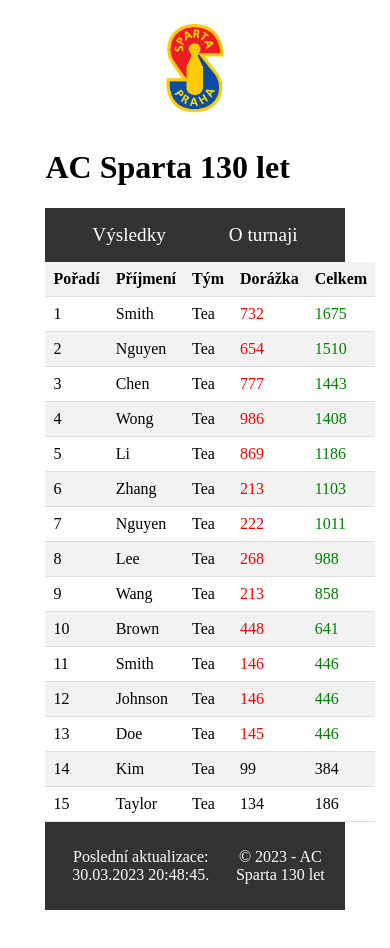
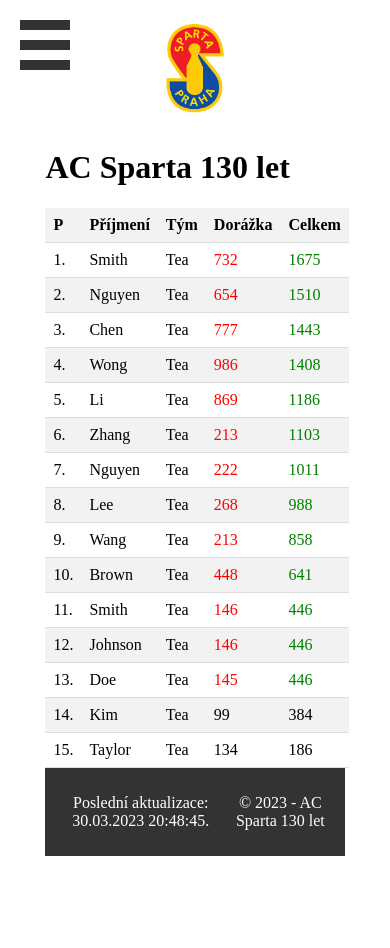
Before and after one commit to vojtechkrakora/sparta.github.io, an Angular app in the folder sparta130/: page / in a window 390 px wide. Shown: the top 948 px of the page. Built offline with nearby package versions, Linux system fonts and the light colour scheme.

Commit message:
adds responsive menu

```diff
--- a/sparta130/src/app/app.component.css
+++ b/sparta130/src/app/app.component.css
@@ -1,3 +1,6 @@
+
+@media only screen and (min-width: 751px) {
+
   nav ul {
     margin: 0;
     padding: 0;
@@ -59,3 +62,86 @@
   nav ul:after {
     clear: both;
   }
+
+}
+
+#hamburger-input{
+  display: none;
+}
+
+#hamburger-menu {
+    position: fixed;
+    top: 20px;
+    left: 20px;
+    width: 50px;
+    height: 50px;
+    display: none;
+    border: none;
+    padding: 0px;
+    margin: 0px;
+    font-family: 'Cabin', Sans-serif;
+    background: linear-gradient(
+      to bottom,
+      #333333, #333333 20%,
+      white 20%, white 40%,
+      #333333 40%, #333333 60%,
+      white 60%, white 80%,
+      #333333 80%, #333333 100%
+    );
+}
+
+#hamburger-menu #sidebar-menu {
+    visibility: hidden;
+    position: fixed;
+    top: 0;
+    left: -250px;
+    width: 200px;
+    height: 100%;
+    background-color: #333333;
+    transition: 0.3s;
+    padding: 0px 10px;
+    box-sizing: border-box;
+}
+
+#hamburger-menu h3 {
+  color: #ffffff;
+  font-size: 2.2rem;
+}
+
+#hamburger-menu ul {
+  padding-left: 0px;
+}
+
+#hamburger-menu li {
+  list-style-type: none;
+  line-height: 3rem;
+}
+
+#hamburger-menu a {
+  color: #ffffff;
+  font-size: 1.3rem;
+  text-decoration: none;
+}
+
+#hamburger-menu a:hover {
+  text-decoration: underline;
+}
+
+#hamburger-input:checked + #hamburger-menu #sidebar-menu {
+    visibility: visible;
+    left: 0;
+}
+#hamburger-input:checked ~ .overlay{
+   visibility: visible;
+  opacity: 0.4;
+}
+
+
+@media screen and (max-width: 750px) {
+  #desktop {
+    display: none;
+  }
+  #hamburger-menu {
+    display: inline;
+  }
+}
--- a/sparta130/src/app/app.component.html
+++ b/sparta130/src/app/app.component.html
@@ -1,4 +1,4 @@
-<nav>
+<nav id="desktop">
   <ul>
     <li><a routerLink="/">Výsledky</a>
       <ul>
@@ -14,4 +14,33 @@
     <li><a routerLink="/about">O turnaji</a></li>
   </ul>
 </nav>
+<input type="checkbox" id="hamburger-input" class="burger-shower" />
+<label id="hamburger-menu" for="hamburger-input">
+  <nav id="sidebar-menu">
+    <h3>Menu</h3>
+    <ul>
+      <li><a routerLink="/">Jednotlivci</a></li>
+      <li><a routerLink="/results/Team A">Příbram</a></li>
+      <li><a routerLink="/results/Team B">Rudná</a></li>
+      <li><a routerLink="/results/Team C">Sparta A</a></li>
+      <li><a routerLink="/results/Team A">Sparta B</a></li>
+      <li><a routerLink="/results/Team B">Strakonice</a></li>
+      <li><a routerLink="/results/Team C">Výběr</a></li>
+      <li><a routerLink="/about">O turnaji</a></li>
+    </ul>
+  </nav>
+</label>
+
+<div class="overlay"></div>
 <router-outlet></router-outlet>
+<script type="text/javascript">
+  const hamburger = document.querySelector('.hamburger');
+  const navMenu = document.querySelector('.menu ul');
+
+  hamburger.addEventListener('click', mobileMenu);
+
+  function mobileMenu() {
+    hamburger.classList.toggle('active');
+    navMenu.classList.toggle('active');
+  }
+</script>
--- a/sparta130/src/total-results/total-results.component.css
+++ b/sparta130/src/total-results/total-results.component.css
@@ -16,6 +16,10 @@
 
 tr:hover {
   background-color: #f5f5f5;
+}
+
+td:first-child {
+  width: 30px;
 }
 
 tr:nth-child(even) {
--- a/sparta130/src/total-results/total-results.component.html
+++ b/sparta130/src/total-results/total-results.component.html
@@ -2,7 +2,7 @@
 <table>
   <thead>
   <tr>
-    <th>Pořadí</th>
+    <th>P</th>
     <th *ngIf="showColumn">Jméno</th>
     <th>Příjmení</th>
     <th>Tým</th>
@@ -15,7 +15,7 @@
   </thead>
   <tbody>
   <tr *ngFor="let item of data; let i = index">
-    <td>{{ i + 1 }}</td>
+    <td>{{ i + 1 }}.</td>
     <td *ngIf="showColumn">{{ item.firstname }}</td>
     <td>{{ item.lastname }}</td>
     <td  *ngIf="showColumn">{{ item.team }}</td>
```
Lines whose indentation alone changed are shown as unchanged.
